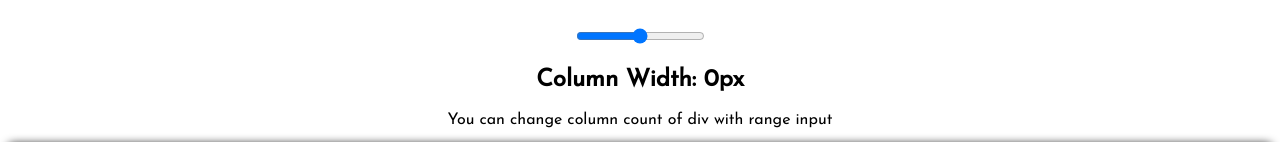
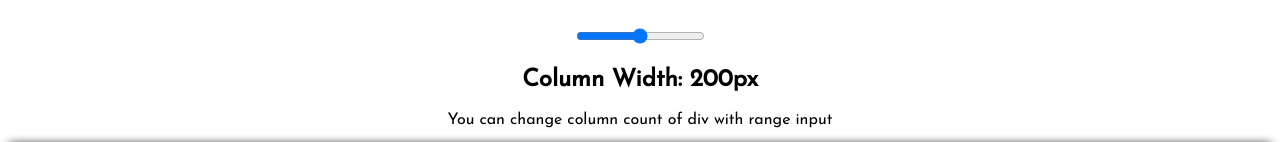
Before and after one commit to vedatsozen/columncount, a plain HTML site: page index.html in a window 1280 px wide. Shown: the top 142 px of the page. Drawn offline with Linux system fonts and the light colour scheme.

Commit message:
Add files via upload

```diff
--- a/index.html
+++ b/index.html
@@ -26,7 +26,7 @@ Maecenas gravida rhoncus enim at sollicitudin. Pellentesque at sem sollicitudin,
 
 <script>
 
-document.getElementById("columnWidthh1").innerHTML = "Column Width: 0px" ;
+document.getElementById("columnWidthh1").innerHTML = "Column Width: 200px" ;
 
 function changeColumn() {
 
```
